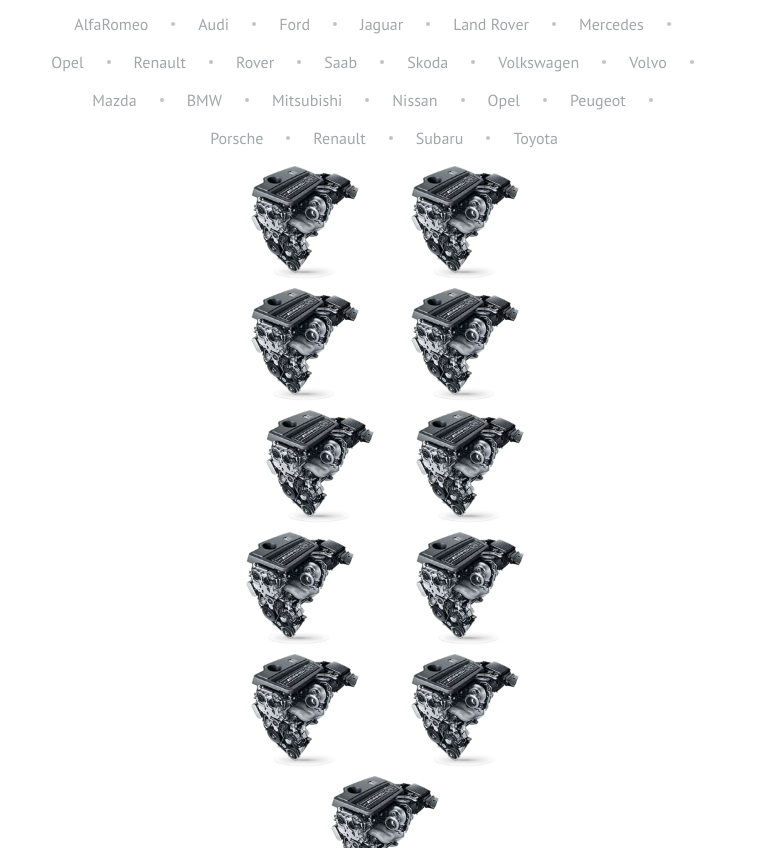
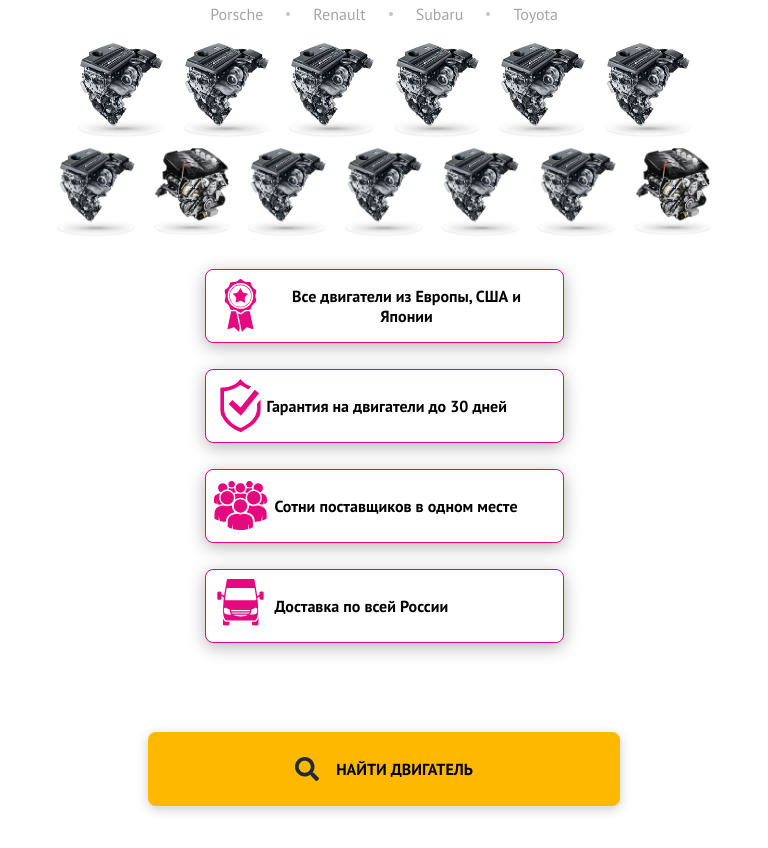
Before and after one commit to Lustach/ZaPoiskSite, a website: page docs/index.html in a window 768 px wide. Shown: the part 501-1349 px from the top of the page. Drawn offline with nearby package versions, Linux system fonts and the light colour scheme.

Commit message:
FIX: main engines Finish

```diff
--- a/docs/index.html
+++ b/docs/index.html
@@ -35,9 +35,6 @@
     <div class="main__inner">
       <p class="main__title">КОНТРАКТНЫЕ НОВЫЕ И Б\У ДВИГАТЕЛИ ОТ ПРЯМЫХ ПОСТАВЩИКОВ
       </p>
-<!--      <svg>-->
-<!--        <use xlink:href="./images/svgSprites.svg#telegram" xmlns="http://www.w3.org/2000/svg"></use>-->
-<!--      </svg>-->
       <p class="main__subtitle">
         Получите лучшее предложение среди сотен поставщиков <span class="main__subtitle__accent">в 1 клик</span>
       </p>
@@ -162,6 +159,7 @@
       </div>
       <div class="main__list__engine">
         <div class="engine__list__first">
+          <div class="engine__line_first">
           <div class="engine__container" id="first__engine">
             <picture><source srcset="./images/engine.webp" type="image/webp"><img class="engine__item" src="./images/engine.png" alt=""></picture>
           </div>
@@ -180,6 +178,8 @@
           <div class="engine__container" id="six__engine">
             <picture><source srcset="./images/engine.webp" type="image/webp"><img class="engine__item" src="./images/engine.png" alt=""></picture>
           </div>
+          </div>
+          <div class="engine__line_second">
           <div class="engine__container">
             <picture><source srcset="./images/engine.webp" type="image/webp"><img class="engine__item" src="./images/engine.png" alt=""></picture>
           </div>
@@ -202,7 +202,9 @@
             <picture><source srcset="./images/engine8.webp" type="image/webp"><img class="engine__item" src="./images/engine8.png" alt=""></picture>
           </div>
           </div>
+        </div>
         <div class="engine__list__first engine__list__mobile">
+          <div>
             <div class="engine__container" id="mobile__engine">
               <picture><source srcset="./images/engine.webp" type="image/webp"><img class="engine__item" src="./images/engine.png" alt=""></picture>
             </div>
@@ -215,6 +217,8 @@
             <div class="engine__container">
               <picture><source srcset="./images/engine.webp" type="image/webp"><img class="engine__item" src="./images/engine.png" alt=""></picture>
             </div>
+          </div>
+          <div>
           <div class="engine__container">
             <picture><source srcset="./images/engine.webp" type="image/webp"><img class="engine__item" src="./images/engine.png" alt=""></picture>
           </div>
@@ -224,6 +228,8 @@
           <div class="engine__container" >
             <picture><source srcset="./images/engine.webp" type="image/webp"><img class="engine__item" src="./images/engine.png" alt=""></picture>
           </div>
+          </div>
+          <div>
           <div class="engine__container" id="seven__engine">
             <picture><source srcset="./images/engine.webp" type="image/webp"><img class="engine__item" src="./images/engine.png" alt=""></picture>
           </div>
@@ -238,8 +244,8 @@
           </div>
           </div>
         </div>
+      </div>
       <div class="main__cases">
-        <!--        hello-->
         <div class="cases__wrapper wrapper_1">
           <button class="button cases__btn mr-4">
             <svg>
@@ -273,7 +279,6 @@
         <svg>
           <use xlink:href="./images/svgSprites.svg#find" xmlns="http://www.w3.org/2000/svg"></use>
         </svg>
-<!--        <picture><source srcset="./images/search_gray.svg" type="image/webp"><img src="./images/search_gray.svg" alt=""></picture>-->
         <span>НАЙТИ ДВИГАТЕЛЬ</span>
       </button>
     </div>
--- a/src/css/blocks/cases.scss
+++ b/src/css/blocks/cases.scss
@@ -4,7 +4,6 @@
   height: 74px;
   border: 1px solid $pink-main;
   justify-content: initial;
-  //margin-right: 26px;
   box-shadow: 0 4px 17px 0 rgba(1, 1, 1, .29);
 
   &:hover {
@@ -23,9 +22,7 @@
   }
 
   &:active {
-    //background-color: #a7a7a7;
     transition: .1s all;
-    //transform: scale(.9);
   }
 
   span {
@@ -34,7 +31,6 @@
 }
 
 .wrapper_2 {
-  //background-color: red;
   .cases__btn {
     span {
       margin-left: 8px;
@@ -89,13 +85,13 @@
 
 @media (max-width: 425px) {
   .cases__btn {
+    height: 63px;
     span {
       font-size: 100%;
     }
 
     img {
       margin-left: 8px;
-      //width: 50%;
     }
   }
 }
--- a/src/css/blocks/container.scss
+++ b/src/css/blocks/container.scss
@@ -1,7 +1,5 @@
 .container{
   width: 100%;
   max-width: 1920px;
-  //padding-right: 1rem; //==15px
-  //padding-left: 1rem;//==15px
   margin: 0 auto;
 }
--- a/src/css/blocks/engine.scss
+++ b/src/css/blocks/engine.scss
@@ -1,233 +1,83 @@
 .engine {
-  &__container {
-    flex-basis: 14%;
-    //width: 210px;
-    //height: 210px;
-    //max-width: 210px;
-    min-width: 210px;
-    max-height: 210px;
-    min-height: 211px;
-    //min-height: calc(100% + 20px);
-    display: flex;
-    justify-content: center;
-    align-items: center;
-
-    &:nth-child(1) {
-      margin-left: 123px;
+  &__list {
+    &__first {
+      display: flex;
+      flex-direction: column;
     }
 
-    &:nth-child(6) {
-      margin-right: 123px;
+    &__mobile {
+      display: none;
     }
+  }
+
+  &__line {
+    &_first {
+      justify-content: center;
+      display: flex;
+      margin-right: 60px;
+      margin-left: 60px;
+    }
+
+    &_second {
+      justify-content: center;
+      display: flex;
+    }
+  }
+
+  &__container {
+    padding: 10px;
     background-image: url("../images/engineShadowGray.png");
     background-repeat: no-repeat;
     background-position: bottom;
-    //&:first-child {
-    //  margin-left: 123px;
-    //}
+    background-size: 87%;
+
     &:hover {
       cursor: pointer;
       background-image: url("../images/engineShadow.png");
-      //background-size: 87%;
-      //min-width: 210px;
       background-repeat: no-repeat;
+      background-size: contain;
+      background-position: bottom;
     }
   }
 
-  &__list {
-    &__first {
-      //max-width: 1622px;
-      margin: 0 auto;
-      display: flex;
-      justify-content: space-around;
-      flex-wrap: wrap;
-    }
-    &__mobile{
-      display: none;
-    }
-    &__second {
-      display: flex;
-      justify-content: space-between;
-      flex-wrap: wrap;
-    }
-  }
-  &__item{
-    width: 10vw;
-    max-width: 165px;
+  &__item {
+    width: 100%;
   }
 }
 
-@media (max-width: 1674px) {
+@media (max-width: 768px) {
+  .engine {
 
-}
-@media (max-width: 1440px){
-  .engine{
-    &__item{
-      width: auto;
-    }
-  }
-  //width: 10vw;
-}
-//@media (max-width: 1023px){
-//  .engine {
-//    &__container {
-//      min-width: 166px;
-//      //min-width: 180px;
-//      &:nth-child(1) {
-//        margin-left: 5%;
-//      }
-//
-//      &:nth-child(6) {
-//        margin-right: 5%;
-//      }
-//    }
-//  }
-//}
-@media (min-width: 768px) and (max-width: 1712px){
-
-  .engine{
-    &__container{
-      width: 16%;
-      //width: 100%;
-      //max-width: 160px;
-
-      flex-basis: 14%;
-      /* min-width: 210px; */
-      min-width: 120px;
-      //max-height: 210px;
-      min-height: 122px;
-      display: -webkit-box;
-      background-size: 55%;
-      //background-size: contain;
-      &:nth-child(1) {
-        margin-left: 60px;
+    &__line {
+      &_first {
+        justify-content: center;
+        display: flex;
+        margin-right: 20px;
+        margin-left: 20px;
       }
-
-      &:nth-child(6) {
-        margin-right: 60px;
-      }
-      &:hover{
-        background-size: contain;
-      }
-
-    }
-    &__item{
-      max-width: 110px;
     }
   }
 }
 
-@media (min-width: 1415px) and (max-width: 1712px){
+@media(max-width: 475px) {
   .engine {
-    &__container {
-      min-width: 166px;
-      //min-width: 180px;
-      &:nth-child(1) {
-        margin-left: 70px;
+    &__list {
+      &__first {
+        display: none;
       }
 
-      &:nth-child(6) {
-        margin-right: 70px;
+      &__mobile {
+        display: flex;
+
+        > div {
+          display: flex;
+          flex-direction: row;
+
+          &:nth-child(2) {
+            margin: 0 12%;
+          }
+        }
       }
     }
   }
 }
-@media (max-width: 768px) {
-  .engine {
-    &__container {
-      display: flex;
-      align-items: flex-end;
-      min-width: 65px;
-      width: auto;
-      //min-width: auto;
-      //min-height: 80px;
-      min-height: 57px;
-      height: auto;
-      flex-basis: auto;
-      background-image: url("../images/engineShadowGray.png");
-      background-size: 100%;
-      //background-repeat: no-repeat;
-      background-position: bottom;
-      &:nth-child(5){
-        margin-left: 20px;
-      }
-      &:nth-child(7){
-        margin-right: 20px;
-      }
-      &:hover {
-        cursor: pointer;
-        background-image: url("../images/engineShadow.png");
-        background-size: 87%;
-        //min-width: 210px;
-        background-repeat: no-repeat;
-      }
-    }
-    //&__list__first{
-    //  width: 50%;
-    //}
-    &__item {
-      //width: 100%;
-      max-width: 77px;
-      width: 100%;
-      //max-width: 45px;
-      margin-bottom: 4px;
-    }
-    &__list{
-      &__first {
-        //min-width: 320px;
-        display: none;
-      }
-      &__mobile{
-        display: flex;
-        max-width: 320px;
-      }
-    }
-  }
-}
-@media(max-width: 425px){
-  .engine {
-    &__item {
-      width: 100%;
-      max-width: 48px;
-    }
-    &__container{
-      flex-basis: 22%;
-      min-height: 68px;
-    }
-  }
-}
-
-@media(min-width: 425px) and (max-width: 1014px){
-    .engine {
-      &__container {
-        &:nth-child(1) {
-          margin-left: 0;
-        }
-
-        &:nth-child(6) {
-          margin-right: 0;
-        }
-      }
-    }
-}
-//  .engine {
-//    &__container {
-//      min-width: 166px;
-//      //min-width: 180px;
-//      &:nth-child(1) {
-//        margin-left: 5%;
-//      }
-//
-//      &:nth-child(6) {
-//        margin-right: 5%;
-//      }
-//    }
-//  }
-//}
-//@media(max-width:425px){
-//  .engine{
-//    &__item{
-//      max-width: 48px;
-//    }
-//  }
-//}
--- a/src/css/blocks/main.scss
+++ b/src/css/blocks/main.scss
@@ -18,7 +18,6 @@
     font-size: 26px;
     line-height: 34px;
     text-transform: initial;
-    /* identical to box height */
     text-align: center;
 
     &__accent {
@@ -66,7 +65,6 @@
     justify-content: space-between;
     margin: 0 auto;
     margin-top: 32px;
-
   }
 
   &__button_find {
@@ -76,99 +74,100 @@
     margin: 63px auto 0 auto;
     background-color: #FFB800 !important;
     border: none;
-    svg{
-      fill:#212B36;
+
+    svg {
+      fill: #212B36;
       width: 24px;
       height: 24px;
       margin-right: 17px;
     }
+
     &:hover {
-      //background-color: rgba(255, 184, 0, .9) !important;
       background-color: #e5097f !important;
-      & svg{
+
+      & svg {
         fill: white;
       }
     }
-    //&:active{
-    //  background-color: rgba(229, 9, 127, .9) !important;
-    //}
   }
 }
-
-//892
-
-@media (max-width: 918px){
-  .main{
-    &__inner{
+@media (max-width: 1289px){
+  .main__title{
+    margin: 0 60px;
+  }
+}
+@media (max-width: 918px) {
+  .main {
+    &__inner {
       margin: 48px 48px;
     }
-    &__cases{
+
+    &__cases {
       display: flex;
       flex-wrap: wrap;
     }
   }
-  .wrapper_2,.wrapper_1{
+  .wrapper_2, .wrapper_1 {
     justify-content: space-between;
     margin-bottom: 26px;
   }
-  //.cases__btn{
-  //  margin-left: 0;
-  //  margin-right: 0;
-  //}
-  //button .button .cases__btn .ml-4{
-  //  &:first-child {
-  //    margin-left: 26px;
-  //  }
-  //}
-  .ml-4,.mr-4{
+  .ml-4, .mr-4 {
     margin: 0
   }
 }
 
 
-@media (max-width: 767px){
-  .main{
-    &__inner{
+@media (max-width: 767px) {
+  .main {
+    &__inner {
       margin: 40px 25px;
     }
-    &__title{
+
+    &__title {
       margin: 0;
       font-size: 26px;
       line-height: 32px;
     }
-    &__subtitle{
+
+    &__subtitle {
       font-size: 18px;
       line-height: 26px;
     }
-    &__list{
+
+    &__list {
       display: none;
+
       &__title {
         line-height: initial;
       }
-      &__engine{
+
+      &__engine {
         margin-top: 1rem;
       }
     }
-    &__button_find{
+
+    &__button_find {
       margin-top: 20px;
     }
-    &__cases{
+
+    &__cases {
       flex-wrap: wrap;
       justify-content: center;
     }
-    .container{
-      //margin: 0 15px;
+
+    .container {
       box-sizing: border-box;
     }
   }
 }
 
-@media (max-width: 425px){
+@media (max-width: 425px) {
   .main {
     &__inner {
       margin: 0 25px;
     }
-    &__button_find{
+
+    &__button_find {
       margin-bottom: 40px;
     }
   }
--- a/src/css/vars.scss
+++ b/src/css/vars.scss
@@ -1,7 +1,3 @@
-//$black: #2B2A2C;
-//$gray-light: #8D8D8E;
-//$gray: #6A696B;
-//$blue: #1869FF;
 $gray-light: #A3A6A9;
 $dark: #212B36;
 $pink-main: #E5097F;
```
Also changed, not shown: src/components/main.html (+10 -5 lines), src/css/blocks/footer.scss (+17 -18 lines), src/css/blocks/header.scss (+16 -4 lines), docs/css/style.css, src/images/cases/delivery.svg (deleted), src/images/cases/order.svg (deleted), src/images/cases/providers.svg (deleted), src/images/cases/waranty.svg (deleted), src/images/footerLogo.png (deleted), src/images/footerLogo.svg (deleted). Lines whose indentation alone changed are shown as unchanged.
